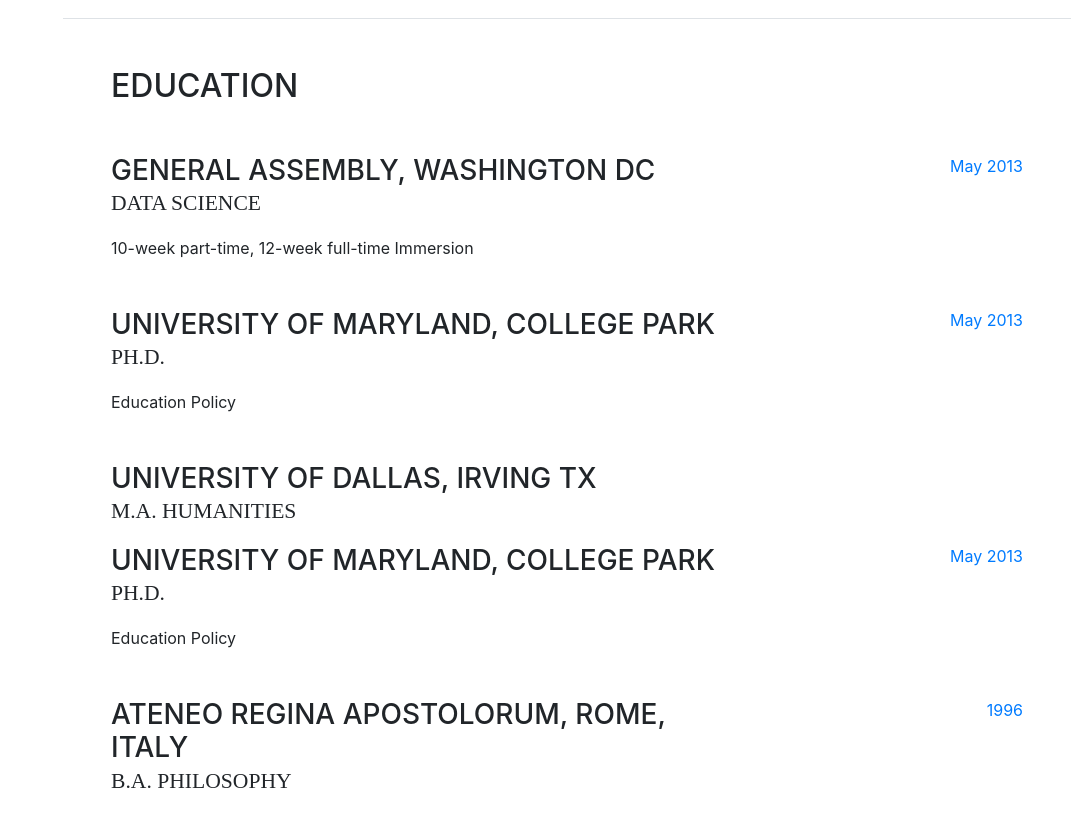
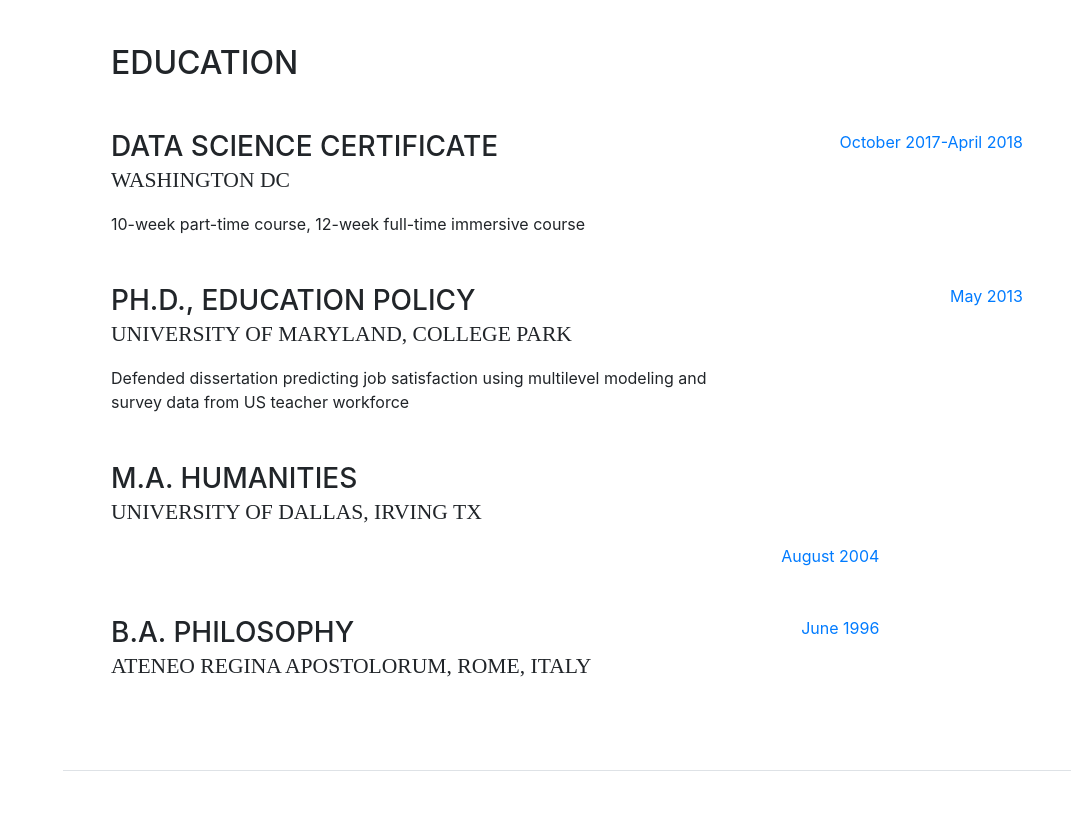
Before and after one commit to austinlasseter/austinlasseter.github.io, a website with bundled scripts: page index.html in a window 1280 px wide. Shown: the part 1860-2686 px from the top of the page, without its empty margins (209-1280 px from the left). Built offline with nearby package versions, Linux system fonts and the light colour scheme; a web font is replaced by a local one.

Commit message:
Education update

```diff
--- a/index.html
+++ b/index.html
@@ -8,7 +8,7 @@
     <meta name="description" content="">
     <meta name="author" content="">
 
-    <title>Resume - Start Bootstrap Theme</title>
+    <title>Austin Lasseter, Ph.D.</title>
 
     <!-- Bootstrap core CSS -->
     <link href="vendor/bootstrap/css/bootstrap.min.css" rel="stylesheet">
@@ -77,7 +77,7 @@
               <a href="https://docs.google.com/document/d/1AKenMWYORVPk6WQNoOjbLDKdLWfbYY9a7Kzqxc6tZ8Y/edit?usp=sharing">
                 <span class="fa-stack fa-lg">
                   <i class="fa fa-circle fa-stack-2x"></i>
-                  <i class="fa fa-chess-rook fa-stack-1x fa-inverse"></i>
+                  <i class="fa chess-rook fa-stack-1x fa-inverse"></i>
                 </span>
               </a>
             </li>
@@ -85,7 +85,7 @@
               <a href="https://www.kaggle.com/austinlasseter">
                 <span class="fa-stack fa-lg">
                   <i class="fa fa-circle fa-stack-2x"></i>
-                  <i class="fa fa-chess-knight fa-stack-1x fa-inverse"></i>
+                  <i class="fa chess-knight fa-stack-1x fa-inverse"></i>
                 </span>
               </a>
             </li>
@@ -115,9 +115,9 @@
 
           <div class="resume-item d-flex flex-column flex-md-row mb-5">
             <div class="resume-content mr-auto">
-              <h3 class="mb-0">Senior Web Developer</h3>
-              <div class="subheading mb-3">Intelitec Solutions</div>
-              <p>Bring to the table win-win survival strategies to ensure proactive domination. At the end of the day, going forward, a new normal that has evolved from generation X is on the runway heading towards a streamlined cloud solution. User generated content in real-time will have multiple touchpoints for offshoring.</p>
+              <h3 class="mb-0">Data Science Student</h3>
+              <div class="subheading mb-3">General Assembly (October 2017-present)</div>
+              <p>Completed 60-hour part-time course in Data Science; currently completing 12-week immersive course in Data Science.</p>
             </div>
             <div class="resume-date text-md-right">
               <span class="text-primary">March 2013 - Present</span>
@@ -166,20 +166,20 @@
           <h2 class="mb-5">Education</h2>
           <div class="resume-item d-flex flex-column flex-md-row mb-5">
             <div class="resume-content mr-auto">
-              <h3 class="mb-0">General Assembly, Washington DC</h3>
-              <div class="subheading mb-3">Data Science</div>
-              <div>10-week part-time, 12-week full-time Immersion</div>
+              <h3 class="mb-0">Data Science Certificate</h3>
+              <div class="subheading mb-3">Washington DC</div>
+              <div>10-week part-time course, 12-week full-time immersive course</div>
 
             </div>
             <div class="resume-date text-md-right">
-              <span class="text-primary">May 2013</span>
+              <span class="text-primary">October 2017-April 2018</span>
             </div>
           </div>
           <div class="resume-item d-flex flex-column flex-md-row mb-5">
             <div class="resume-content mr-auto">
-              <h3 class="mb-0">University of Maryland, College Park</h3>
-              <div class="subheading mb-3">Ph.D.</div>
-              <div>Education Policy</div>
+              <h3 class="mb-0">Ph.D., Education Policy</h3>
+              <div class="subheading mb-3">University of Maryland, College Park</div>
+              <div>Defended dissertation predicting job satisfaction using multilevel modeling and survey data from US teacher workforce</div>
 
             </div>
             <div class="resume-date text-md-right">
@@ -189,27 +189,23 @@
 
           <div class="resume-item d-flex flex-column flex-md-row">
             <div class="resume-content mr-auto">
-              <h3 class="mb-0">University of Dallas, Irving TX</h3>
-              <div class="subheading mb-3">M.A. Humanities</div>
+              <h3 class="mb-0">M.A. Humanities</h3>
+              <div class="subheading mb-3">University of Dallas, Irving TX</div>
               <div class="resume-item d-flex flex-column flex-md-row mb-5">
                 <div class="resume-content mr-auto">
-                  <h3 class="mb-0">University of Maryland, College Park</h3>
-                  <div class="subheading mb-3">Ph.D.</div>
-                  <div>Education Policy</div>
-
                 </div>
                 <div class="resume-date text-md-right">
-                  <span class="text-primary">May 2013</span>
+                  <span class="text-primary">August 2004</span>
                 </div>
               </div>
 
               <div class="resume-item d-flex flex-column flex-md-row">
                 <div class="resume-content mr-auto">
-                  <h3 class="mb-0">Ateneo Regina Apostolorum, Rome, Italy</h3>
-                  <div class="subheading mb-3">B.A. Philosophy</div>
+                  <h3 class="mb-0">B.A. Philosophy</h3>
+                  <div class="subheading mb-3">Ateneo Regina Apostolorum, Rome, Italy</div>
             </div>
             <div class="resume-date text-md-right">
-              <span class="text-primary">1996</span>
+              <span class="text-primary">June 1996</span>
             </div>
           </div>
 
```
